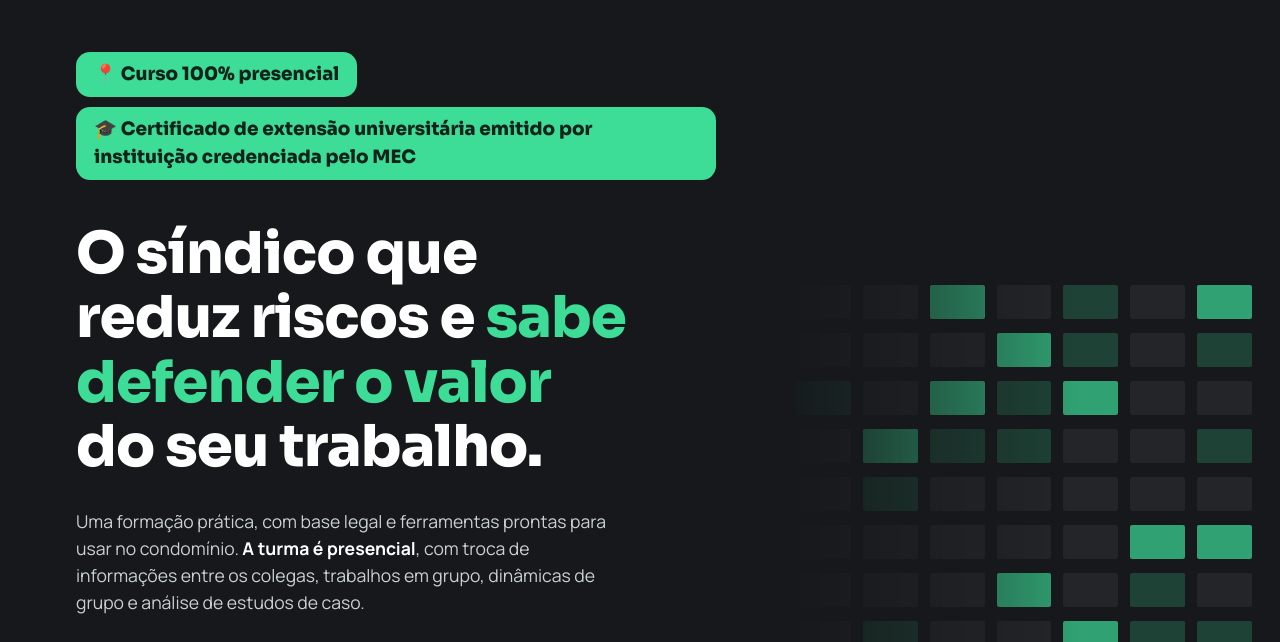
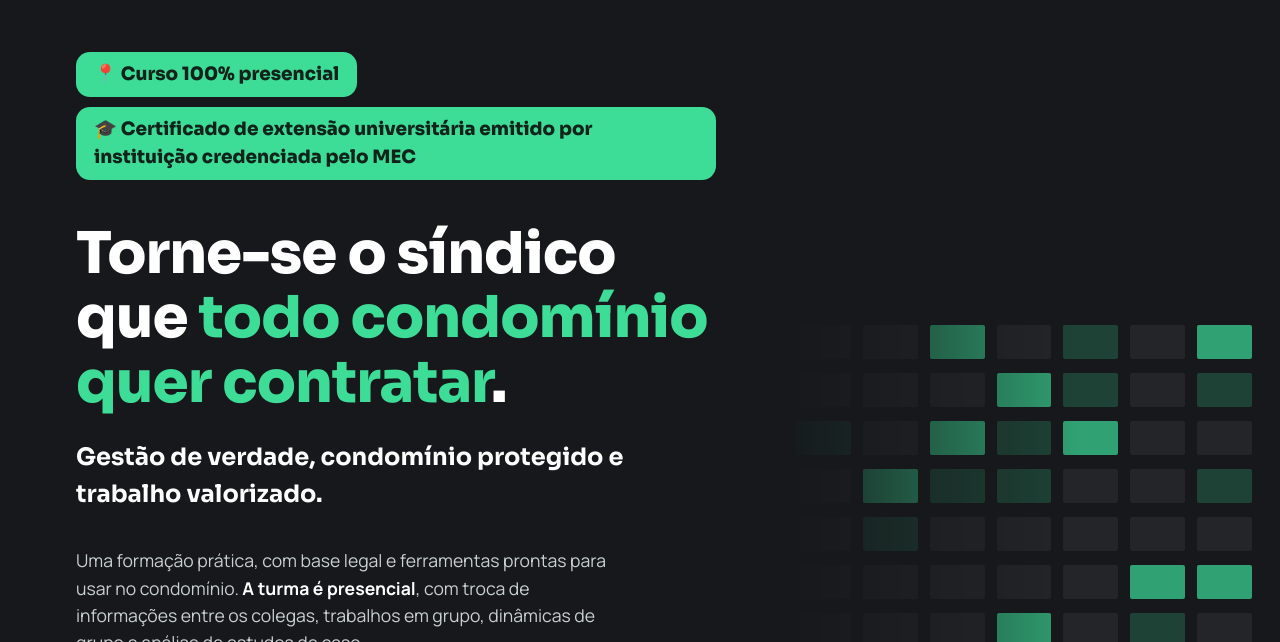
Before and after one commit to sindicopaulocesar/site, a plain HTML site: page index.html in a window 1280 px wide. Shown: the part 86-728 px from the top of the page. Drawn offline with Linux system fonts and the light colour scheme.

Commit message:
Capa: novo título 'Torne-se o síndico que todo condomínio quer contratar'
Co-Authored-By: Claude Opus 5.5 <noreply@anthropic.com>
Claude-Session: https://claude.ai/code/session_01HDP1NnciotTiEz5jQv3yxU

```diff
--- a/index.html
+++ b/index.html
@@ -46,6 +46,7 @@ a{color:inherit}
 .facts b{display:block;font-family:var(--fd);font-size:1.9rem;color:var(--green);line-height:1.1}
 .facts span{color:#C9D1CE;font-size:.92rem}
 .selos-topo{display:flex;flex-wrap:wrap;gap:10px;margin-bottom:14px}
+.h1-sub{font-family:var(--fd);font-weight:700;font-size:clamp(1.15rem,2.4vw,1.5rem);color:#fff;margin:-4px 0 6px}
 .presencial-badge{display:inline-block;background:var(--green);color:#10231B;font-family:var(--fd);font-weight:800;font-size:clamp(.95rem,2.2vw,1.15rem);border-radius:14px;padding:8px 18px}
 .ctas{display:flex;flex-wrap:wrap;gap:12px}
 .facade{position:absolute;right:0;bottom:0;width:40%;height:86%;display:grid;grid-template-columns:repeat(7,1fr);grid-auto-rows:34px;gap:14px 12px;padding:0 28px;align-content:end;pointer-events:none;
@@ -123,7 +124,8 @@ footer a{color:var(--green)}
   </div>
   <div class="wrap"><div class="hero">
     <div class="selos-topo"><span class="presencial-badge">📍 Curso 100% presencial</span><span class="presencial-badge">🎓 Certificado de extensão universitária emitido por instituição credenciada pelo MEC</span></div>
-    <h1>O síndico que reduz riscos e <span>sabe defender o valor</span> do seu trabalho.</h1>
+    <h1>Torne-se o síndico que <span>todo condomínio quer contratar</span>.</h1>
+    <p class="h1-sub">Gestão de verdade, condomínio protegido e trabalho valorizado.</p>
     <p class="lead">Uma formação prática, com base legal e ferramentas prontas para usar no condomínio. <b style="color:#fff">A turma é presencial</b>, com troca de informações entre os colegas, trabalhos em grupo, dinâmicas de grupo e análise de estudos de caso.</p>
     <div class="facts">
       <div><b>Presencial</b><span>em sala, com a turma</span></div>
```
